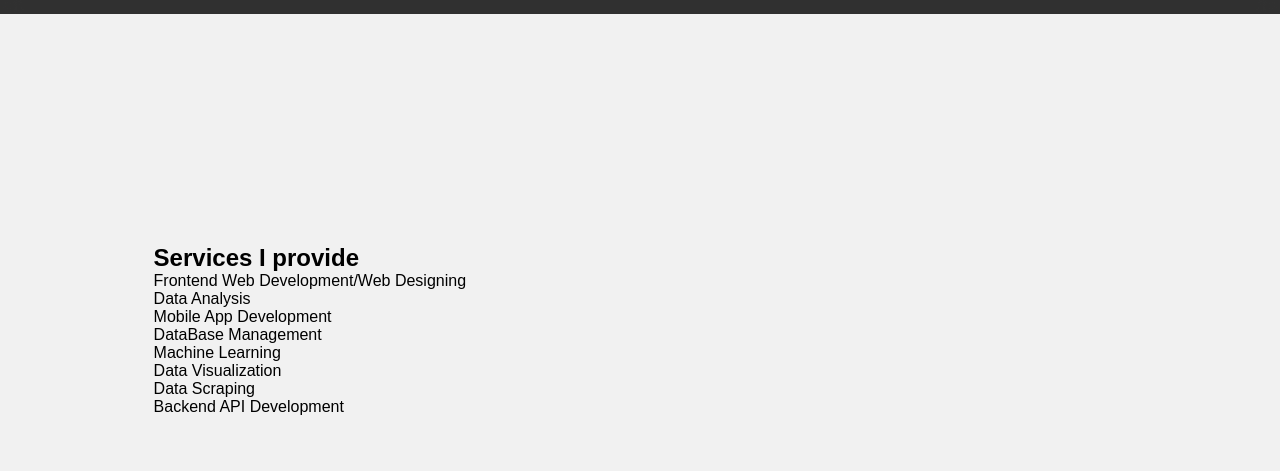
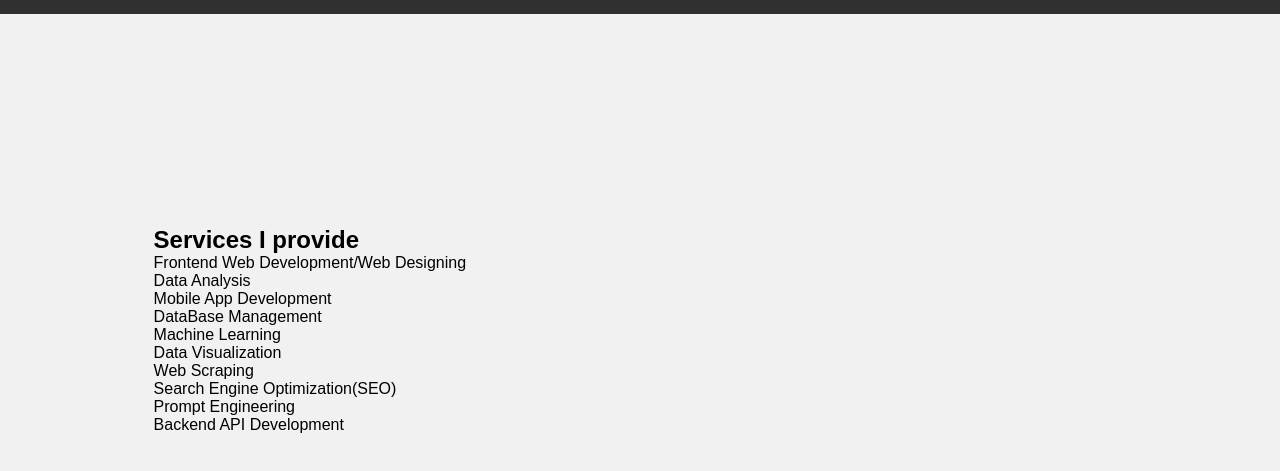
Before and after one commit to dextopman/my-personal-website, a website: page services.html in a window 1280 px wide. Shown: the part 85-556 px from the top of the page. Drawn offline with Linux system fonts and the light colour scheme.

Commit message:
update files

```diff
--- a/services.html
+++ b/services.html
@@ -26,7 +26,9 @@
             <li>DataBase Management</li>
             <li>Machine Learning</li>
             <li>Data Visualization</li>
-            <li>Data Scraping</li>
+            <li>Web Scraping</li>
+            <li>Search Engine Optimization(SEO)</li>
+            <li>Prompt Engineering</li>
             <li>Backend API Development</li>
         </div>
     </section>
```
